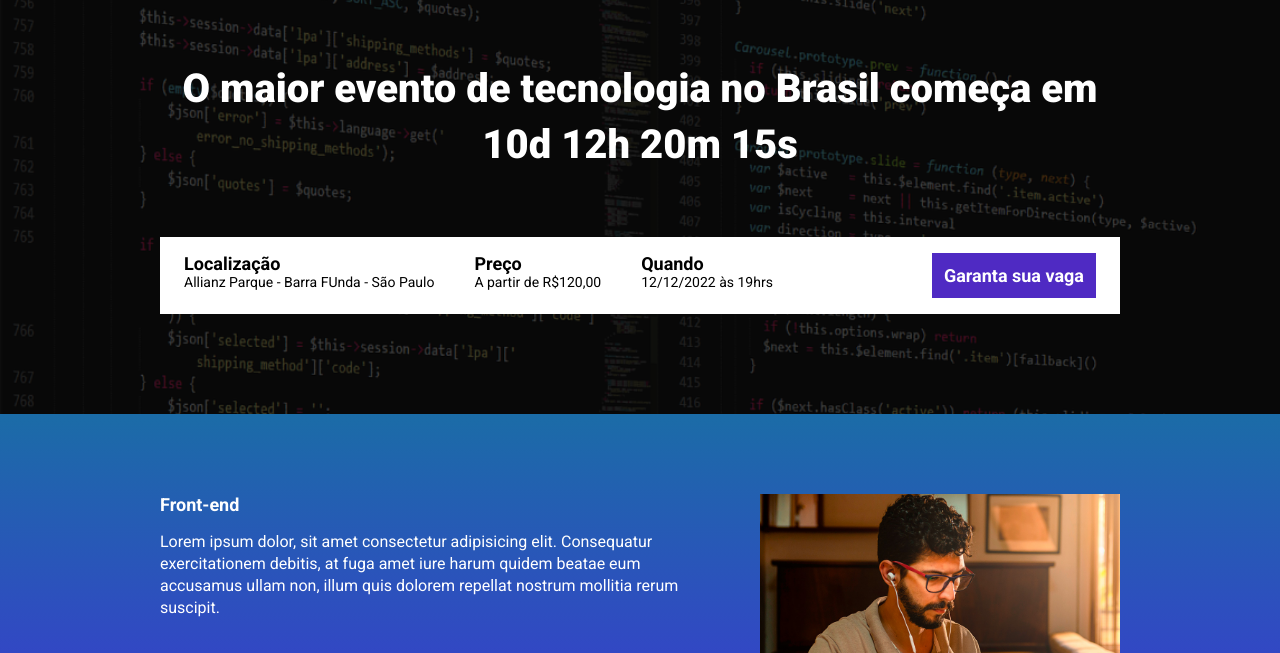
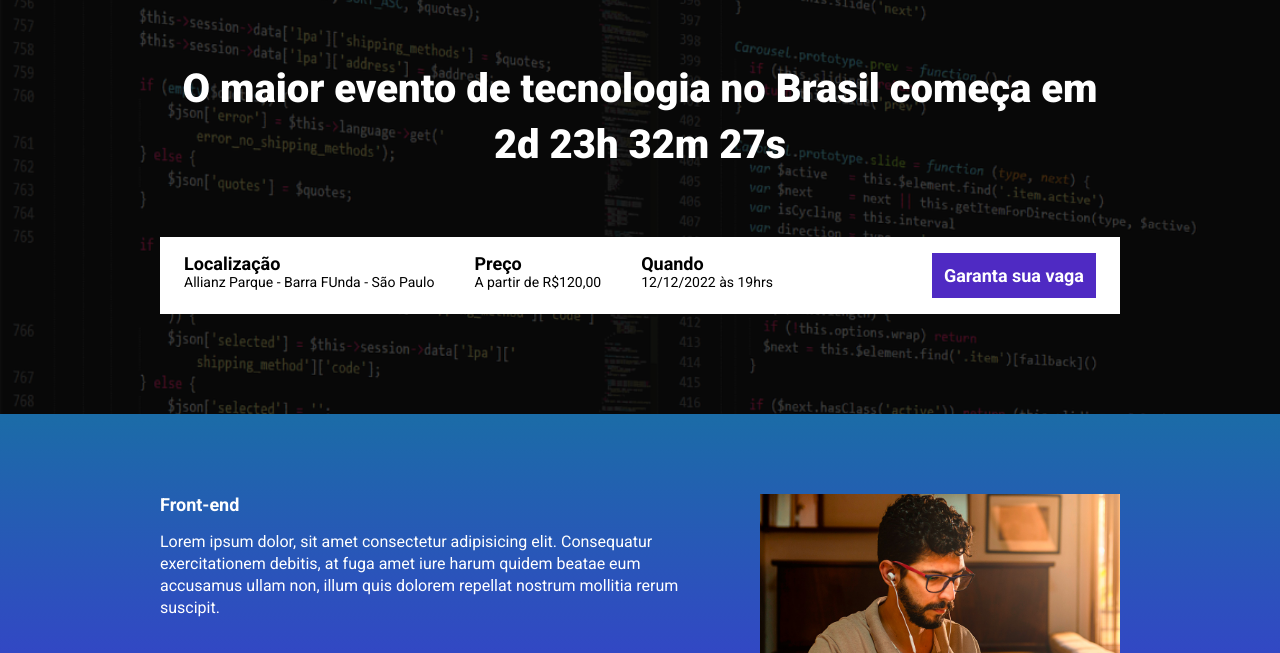
Before and after one commit to rodrigopenafurt/ebac_tech_talks, a website built with Parcel: page src/index.html in a window 1280 px wide. Shown: the part 147-800 px from the top of the page. Built offline with nearby package versions, Linux system fonts and the light colour scheme.

Commit message:
criando a contagem regressiva

```diff
--- a/package.json
+++ b/package.json
@@ -2,9 +2,10 @@
   "name": "aulam22",
   "version": "1.0.0",
   "description": "",
-  "main": "index.js",
+
   "scripts": {
     "dev": "parcel src/index.html src/styles/main.scss src/scripts/main.js",
+    "build": "parcel build src/index.html",
     "test": "echo \"Error: no test specified\" && exit 1"
   },
   "keywords": [],
--- a/src/index.html
+++ b/src/index.html
@@ -15,7 +15,7 @@
         <div class="container">
             <img class="hero__logo" src="images/ebac_logo.svg" alt="EBAC">
             <p class="hero__text">
-                O maior evento de tecnologia no Brasil começa em 10d 12h 20m 15s
+                O maior evento de tecnologia no Brasil começa em <span id="contador"></span>
             </p>
             <div class="infos-bar">
                 <ul class="infos-bar__infos">
--- a/src/scripts/main.js
+++ b/src/scripts/main.js
@@ -1 +1,32 @@
 AOS.init();
+
+const dataDoEvento = new Date("Oct 26, 2023 18:02:00");
+const timeStampDoEvento = dataDoEvento.getTime();
+
+const contaAsHoras = setInterval(function() {
+    const agora = new Date();
+    const timeStampAtual = agora.getTime();
+
+    const distanciaAteOEvento = timeStampDoEvento - timeStampAtual;
+
+    const diaEmMs = 1000 * 60 * 60 * 24
+    const horaEmMs = 1000* 60 * 60;
+    const minutoEmMs = 1000 * 60
+
+    const diasAteOEvento = Math.floor(distanciaAteOEvento / diaEmMs);
+    const horasAteOEvento = Math.floor((distanciaAteOEvento % diaEmMs) / horaEmMs);
+    const minutosAteOEvento = Math.floor((distanciaAteOEvento %  horaEmMs) / minutoEmMs);
+    const segundosAteOEvento = Math.floor((distanciaAteOEvento % minutoEmMs) / 1000)
+    console.log(diasAteOEvento);
+    console.log(horasAteOEvento);
+    console.log(minutosAteOEvento);
+    console.log(segundosAteOEvento)
+
+    document.getElementById('contador').innerHTML = `${diasAteOEvento}d ${horasAteOEvento}h ${minutosAteOEvento}m ${segundosAteOEvento}s`;
+
+    if (distanciaAteOEvento < 0) {
+        clearInterval(contaAsHoras);
+        document.getElementById('contador').innerHTML ='Evento expirado';
+    }
+
+}, 1000);
```
